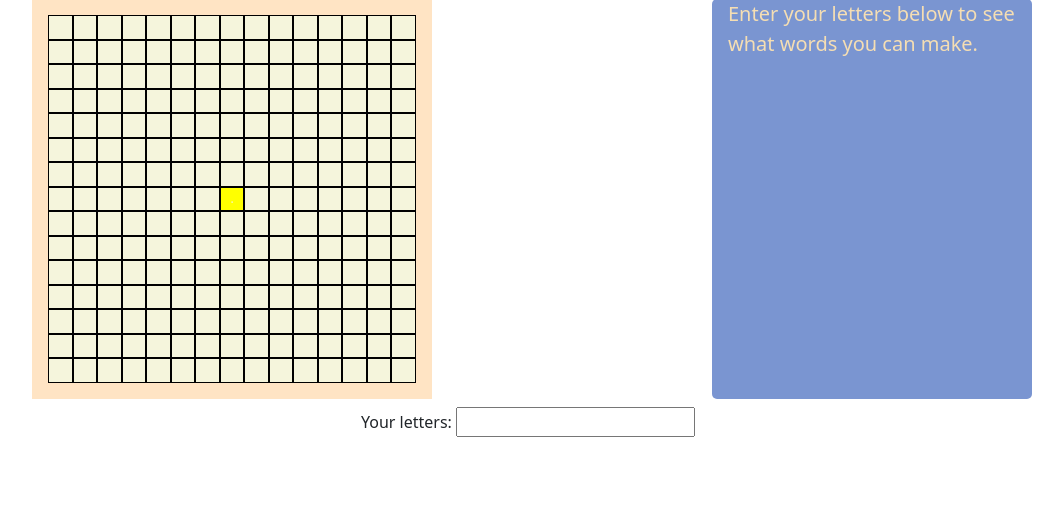
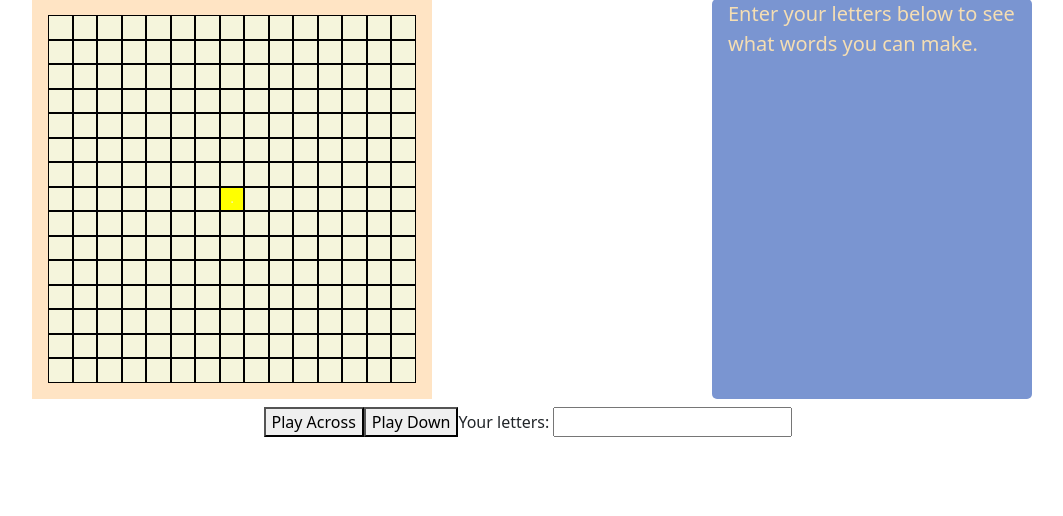
Before and after one commit to ed100miles/ScrabbleFlask, a Flask app: page / in a window 1280 px wide. Shown: the part 57-573 px from the top of the page, without its empty margins (112-1175 px from the left). Run offline with Flask 2, Linux system fonts and the light colour scheme.

Commit message:
added down/across buttons

```diff
--- a/app/static/js/scrabble.js
+++ b/app/static/js/scrabble.js
@@ -3,9 +3,11 @@ console.log('scrabble.js imported successfully.')
 const BOARD = document.querySelector('.board');
 const USER_LETTERS = document.querySelector('#letters')
 const FOUND_WORDS_LIST = document.querySelector('.found_words')
+const ACROSS_BTN = document.querySelector('#across_btn')
+const DOWN_BTN = document.querySelector('#down_btn')
 
-let play_down = true
-let play_accross = false
+
+
 
 // Generate 15*15 sqaures in board and assign unique id
 for (let x = 0; x < 15; x++) {
@@ -64,6 +66,18 @@ function lettersChange(e) {
 
 USER_LETTERS.addEventListener('keyup', lettersChange)
 
+// Down & Across buttons
+let play_down = true
+let play_across = false
+DOWN_BTN.addEventListener('click', (e) => {
+    play_down = true;
+    play_across = false;
+})
+ACROSS_BTN.addEventListener('click', (e) => {
+    play_down = false;
+    play_across = true;
+})
+
 // Board typing:
 // TODO: DRY this out!!!!!!!!!!!!!!!!!!!!!!!!!!!!
 
@@ -76,7 +90,7 @@ function boardType(e) {
             targetTile.classList.add('typed_square')
             targetTile.classList.remove('selectedSquare')
             // assign new target tile
-            if (play_accross && id[1] < 15) {
+            if (play_across && id[1] < 15) {
                 let new_coord = `#coord-${id[0]}-${parseInt(id[1]) + 1}`
                 targetTile = document.querySelector(new_coord)
                 targetTile.classList.add('selectedSquare')
@@ -88,14 +102,14 @@ function boardType(e) {
             }
         }
         else if (e.which == 8) { // if backspace pressed
-            if (play_accross && id[1] > 1) {
+            if (play_across && id[1] > 1) {
                 let new_coord = `#coord-${id[0]}-${parseInt(id[1]) - 1}`
                 targetTile.classList.remove('selectedSquare')
                 targetTile.classList.remove('typed_square')
                 targetTile.textContent = '.'
                 targetTile = document.querySelector(new_coord)
                 targetTile.classList.add('selectedSquare')
-            } if (play_accross && id[1] == 1) { // if leftmost square
+            } if (play_across && id[1] == 1) { // if leftmost square
                 targetTile.textContent = '.'
                 targetTile.classList.remove('selectedSquare')
                 targetTile.classList.remove('typed_square')
--- a/app/templates/index.html
+++ b/app/templates/index.html
@@ -11,6 +11,8 @@
         <div class="found_words"></div>
     </div>
     <div class="form_container">
+        <button id='across_btn'>Play Across</button>
+        <button id='down_btn'>Play Down</button>
         <form class='user_letters' onsubmit="return false">
             <label for='letters'>Your letters: </label>
             <input type="text" id='letters' maxlength="15"/>
```
